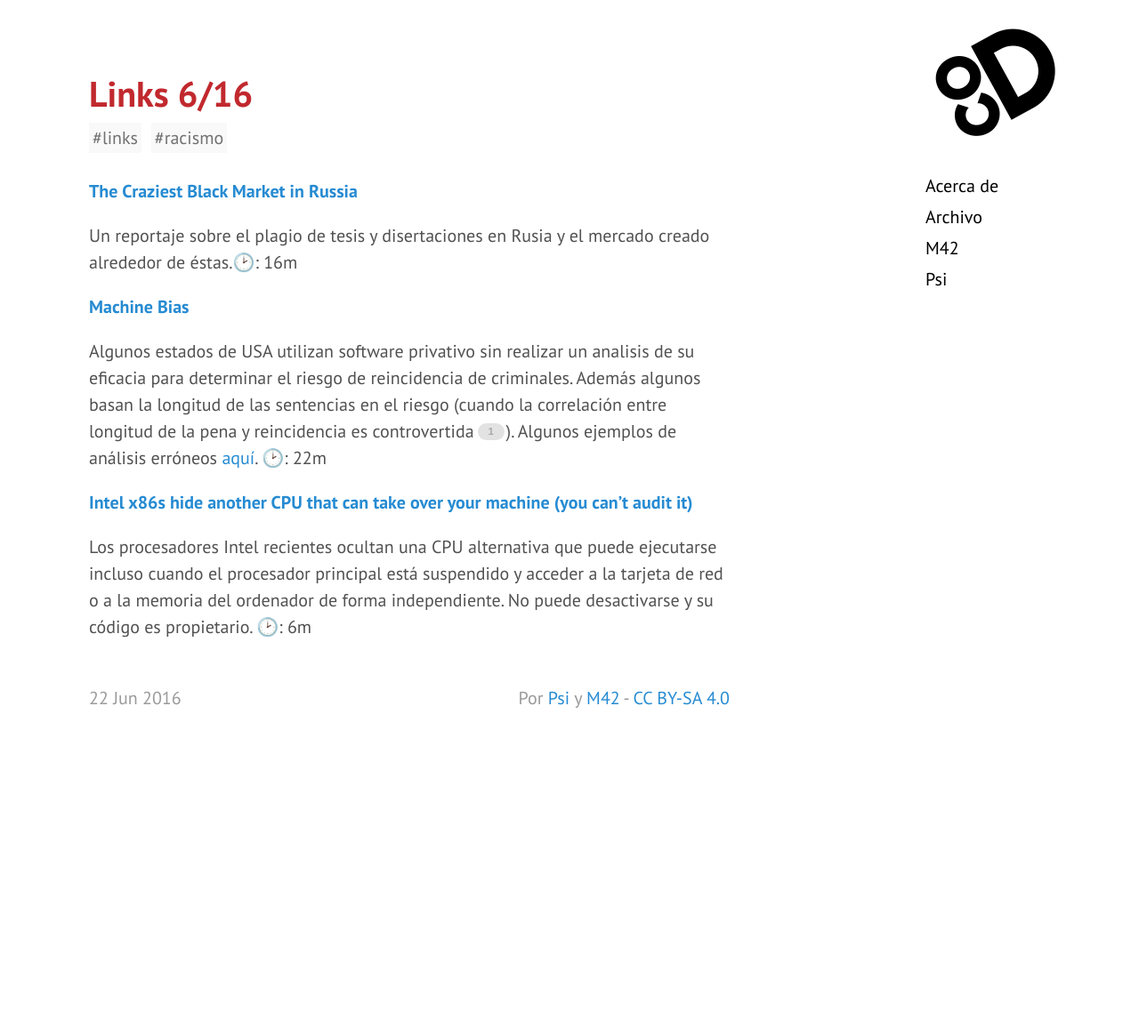
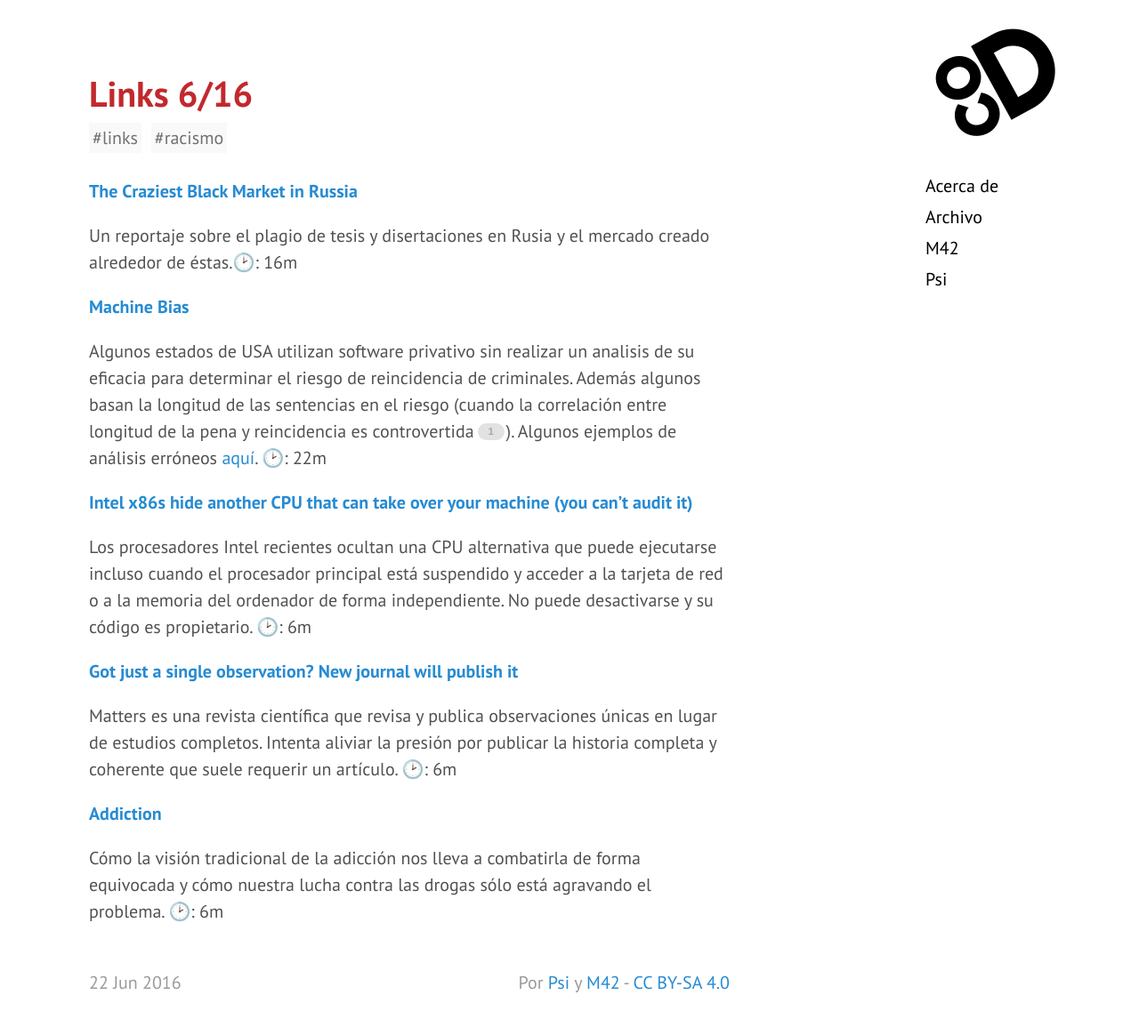
Before and after one commit to coDual/codual.github.io, a Jekyll site: the page built from _posts/2016-06-22-links-6-16.md, in a window 1280 px wide and 1260 px high. Shown: the top 1155 px of the window at 89% size. Built offline with Jekyll 4.4.1, drawn with Linux system fonts in a browser that asks for light colours; emoji names are drawn with the system emoji font.

Commit message:
Añade dos enlaces

```diff
--- a/_posts/2016-06-22-links-6-16.md
+++ b/_posts/2016-06-22-links-6-16.md
@@ -19,3 +19,12 @@ Algunos estados de USA utilizan software privativo sin realizar un analisis de s
 [**Intel x86s hide another CPU that can take over your machine (you can't audit it)**](http://boingboing.net/2016/06/15/intel-x86-processors-ship-with.html)
 
 Los procesadores Intel recientes ocultan una CPU alternativa que puede ejecutarse incluso cuando el procesador principal está suspendido y acceder a la tarjeta de red o a la memoria del ordenador de forma independiente. No puede desactivarse y su código es propietario. :clock2:: 6m
+
+
+[**Got just a single observation? New journal will publish it**](http://www.sciencemag.org/news/2015/12/got-just-single-observation-new-journal-will-publish-it)
+
+Matters es una revista científica que revisa y publica observaciones únicas en lugar de estudios completos. Intenta aliviar la presión por publicar la historia completa y coherente que suele requerir un artículo. :clock2:: 6m
+
+[**Addiction**](https://www.youtube.com/watch?v=ao8L-0nSYzg)
+
+Cómo la visión tradicional de la adicción nos lleva a combatirla de forma equivocada y cómo nuestra lucha contra las drogas sólo está agravando el problema. :clock2:: 6m
```
